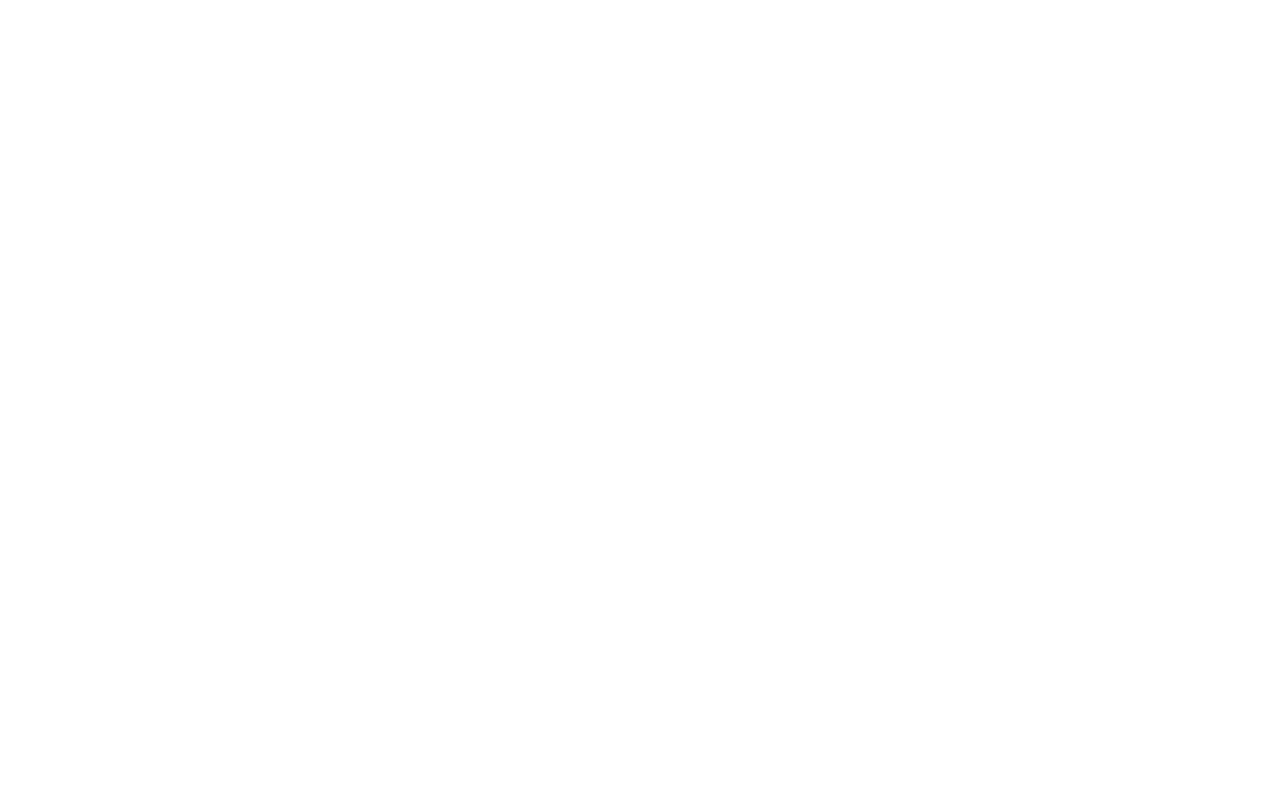
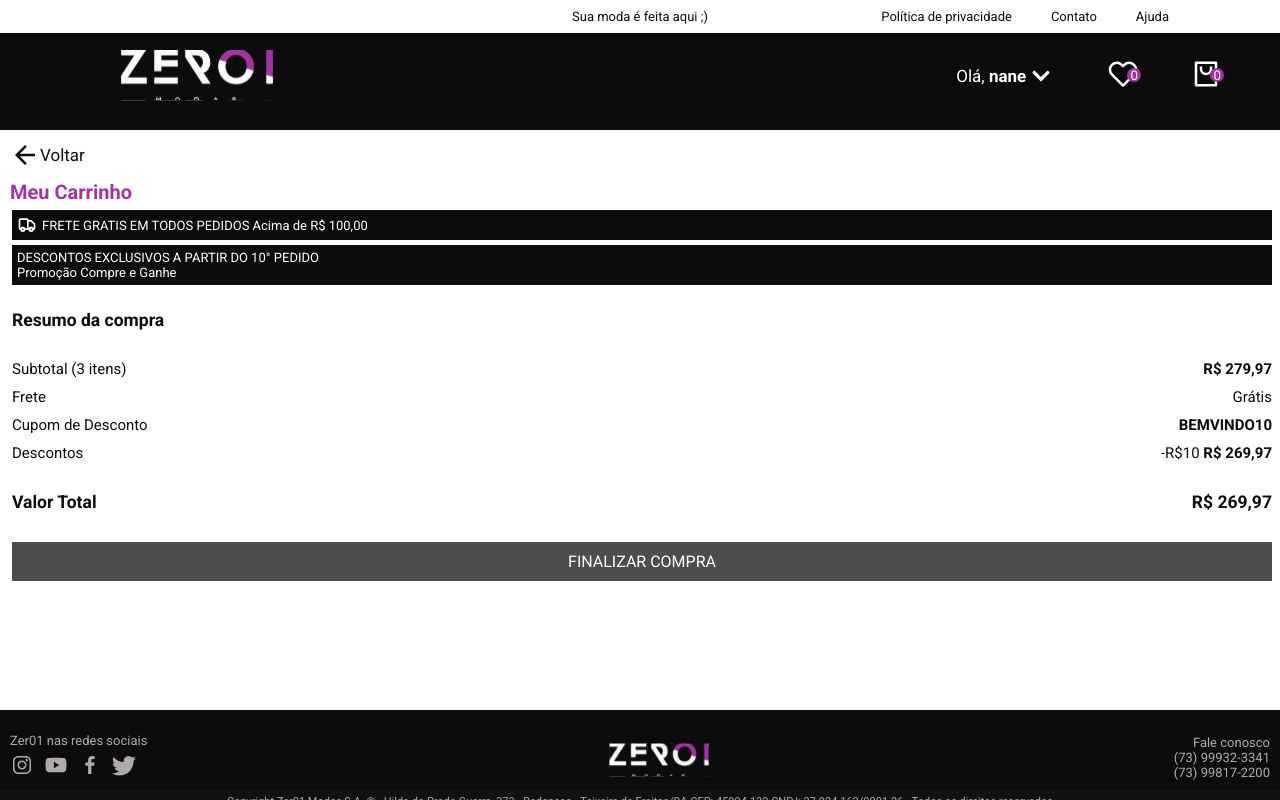
Before and after one commit to rayaneacacio/Zer01_Modas, a React (Vite) app: page /shopping-cart in a window 1280 px wide. Before the commit this address had no page. Built offline with nearby package versions, Linux system fonts and the light colour scheme.

Commit message:
construindo page ShoppingCart

```diff
--- a/src/components/Header/index.jsx
+++ b/src/components/Header/index.jsx
@@ -18,7 +18,7 @@
 
   function handleMenu() {
     if(window.innerWidth < 1000) {
-      if(route.pathname == "/") {
+      if(route.pathname != "/menu") {
         navigate("/menu");
         return;
       }
@@ -31,11 +31,19 @@
   function handleMenuDisplayBlock() {
     const menu = document.querySelector(".firstButton aside");
     menu.style.display = "flex";
+
+    document.querySelector(".firstButton svg").style.animation = "rotate180 0.5s forwards";
   }
 
   function handleMenuDisplayNone() {
     const menu = document.querySelector(".firstButton aside");
     menu.style.display = "none";
+
+    document.querySelector(".firstButton svg").style.animation = "rotate180 reverse 0.5s forwards";
+  }
+
+  function handleShopping() {
+    navigate("/shopping-cart");
   }
 
   return (
@@ -66,7 +74,7 @@
           </button>
 
           <button>
-            <RiShoppingBag2Line size={ 30 } />
+            <RiShoppingBag2Line size={ 30 } onClick={ handleShopping } />
             <span> 0 </span>
           </button>
         </div>
--- /dev/null
+++ b/src/pages/ShoppingCart/index.jsx
@@ -0,0 +1,58 @@
+import { useNavigate } from "react-router-dom";
+
+import { MdArrowBack } from "react-icons/md";
+import { HiOutlineTruck } from "react-icons/hi";
+
+import { Header } from "../../components/Header";
+import { Button } from "../../components/Button";
+import { Footer } from "../../components/Footer";
+
+import { Container, Main } from "./style";
+
+export function ShoppingCart() {
+  const navigate = useNavigate();
+
+  function handleBack() {
+    navigate(-1);
+  }
+
+  return (
+    <Container>
+      <Header />
+
+      <div>
+        <button onClick={ handleBack }>
+          <MdArrowBack size={ 30 } />
+          Voltar
+        </button>
+        <h3> Meu Carrinho </h3>
+      </div>
+
+      <Main>
+        <div>
+          <HiOutlineTruck />
+          FRETE GRATIS EM TODOS PEDIDOS
+          Acima de R$ 100,00
+        </div>
+
+        <div>
+          DESCONTOS EXCLUSIVOS A PARTIR DO 10° PEDIDO
+          <br></br>
+          Promoção Compre e Ganhe
+        </div>
+
+        <span>
+          <h3> Resumo da compra </h3>
+          <p> Subtotal (3 itens) <strong> R$ 279,97 </strong> </p>
+          <p> Frete <p> Grátis </p> </p>
+          <p> Cupom de Desconto <strong> BEMVINDO10 </strong> </p>
+          <p> Descontos <p> -R$10 <strong> R$ 269,97 </strong> </p> </p>
+          <h3> Valor Total <p> R$ 269,97 </p> </h3>
+          <Button title="FINALIZAR COMPRA" />
+        </span>
+      </Main>
+
+      <Footer />
+    </Container>
+  )
+}
--- /dev/null
+++ b/src/pages/ShoppingCart/style.js
@@ -0,0 +1,99 @@
+import styled from "styled-components";
+
+export const Container = styled.div`
+  height: 100vh;
+
+  position: relative;
+  display: flex;
+  flex-direction: column;
+
+  overflow-y: hidden;
+
+  > header > :nth-child(2) {
+    padding-top: 0.1rem;
+
+    .input {
+      display: none;
+    }
+  }
+
+  > div {
+    background: white;
+    width: 100%;
+    padding-bottom: 1rem;
+
+    position: absolute;
+    top: 13rem;
+
+    > button {
+      color: ${({ theme }) => theme.COLORS.BLACK};
+      display: flex;
+      font-size: 1.7rem;
+      align-items: center;
+      margin: 1rem;
+    }
+
+    > h3 {
+      color: ${({ theme }) => theme.COLORS.PURPLE};
+      font-size: 2rem;
+      margin-left: 1rem;
+    }
+  }
+
+  > footer {
+    height: 9rem;
+  }
+`;
+
+export const Main = styled.main`
+  height: calc(100vh - 28.3rem);
+  margin-top: 20rem;
+  padding: 1rem;
+
+  opacity: 0;
+  animation: toRight 0.5s forwards;
+
+  overflow-y: auto;
+
+  > div {
+    background: ${({ theme }) => theme.COLORS.BLACK};
+    color: ${({ theme }) => theme.COLORS.WHITE};
+    font-size: 1.3rem;
+
+    width: 100%;
+    padding: 0.5rem;
+    margin-bottom: 0.5rem;
+
+    display: flex;
+    align-items: center;
+    gap: 0.5rem;
+
+    > svg {
+      width: 2rem;
+      height: 2rem;
+    }
+  }
+
+  > span {
+    display: flex;
+    flex-direction: column;
+    gap: 1rem;
+
+    > p {
+      display: flex;
+      justify-content: space-between;
+    }
+
+    > h3 {
+      margin: 2rem 0;
+      display: flex;
+      justify-content: space-between;
+    }
+
+    > button {
+      background: ${({ theme }) => theme.COLORS.GRAY_700};
+      color: ${({ theme }) => theme.COLORS.WHITE};
+      padding: 1rem;
+    }
+  }
+`;
--- a/src/routes/app.routes.jsx
+++ b/src/routes/app.routes.jsx
@@ -2,12 +2,14 @@
 
 import { Home } from "../pages/Home";
 import { Menu } from "../pages/Menu";
+import { ShoppingCart } from "../pages/ShoppingCart";
 
 export function AppRoutes() {
   return (
     <Routes>
       <Route path="/" element={ <Home /> } />
       <Route path="/menu" element={ <Menu /> } />
+      <Route path="/shopping-cart" element={ <ShoppingCart /> } />
     </Routes>
   )
 }
--- a/src/styles/global.js
+++ b/src/styles/global.js
@@ -77,4 +77,11 @@
       transform: rotateX(180deg);
     }
   }
+
+  @keyframes toRight {
+    to {
+      opacity: 1;
+      transform: translateX(0.2rem);
+    }
+  }
 `;
```
